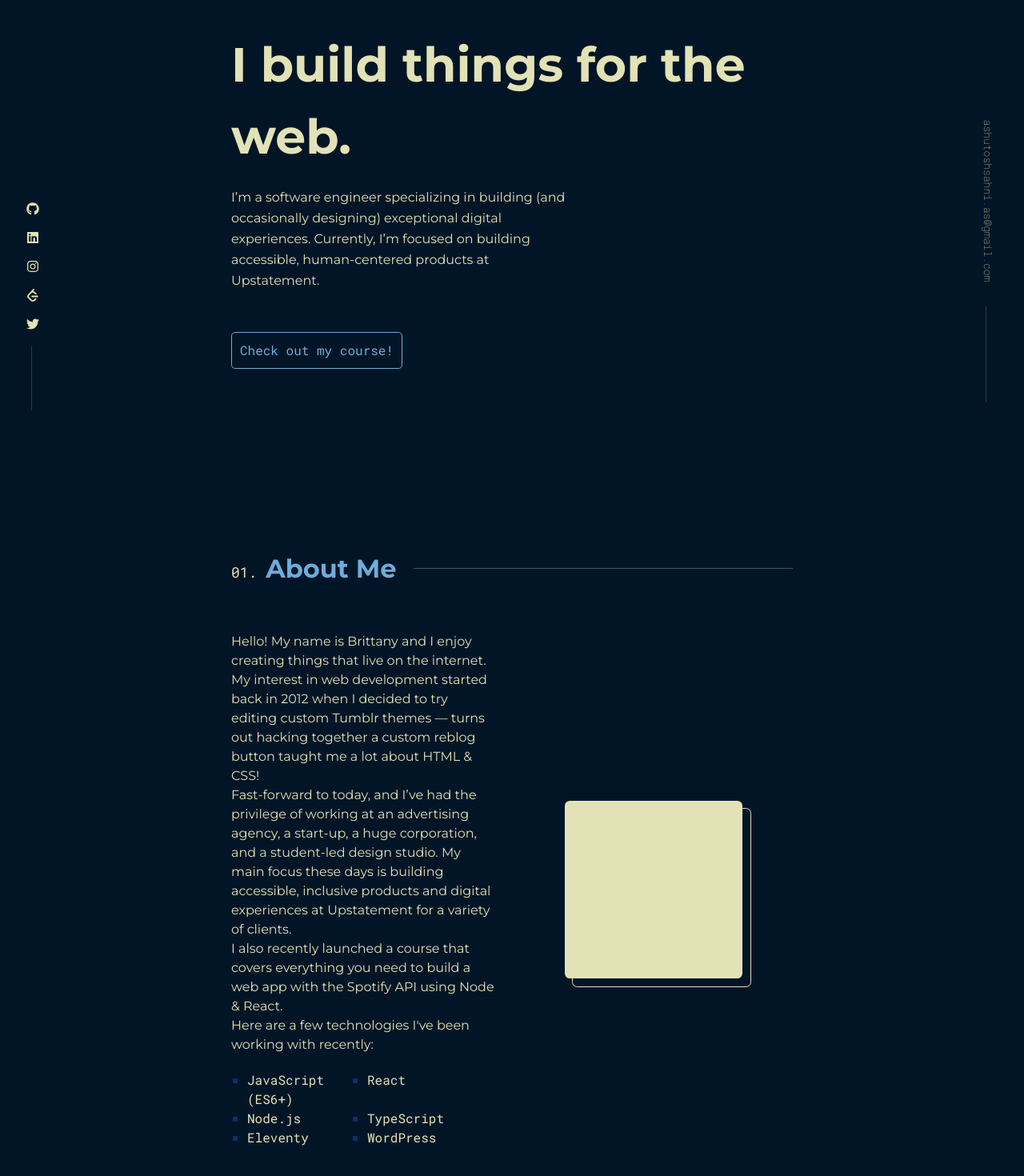
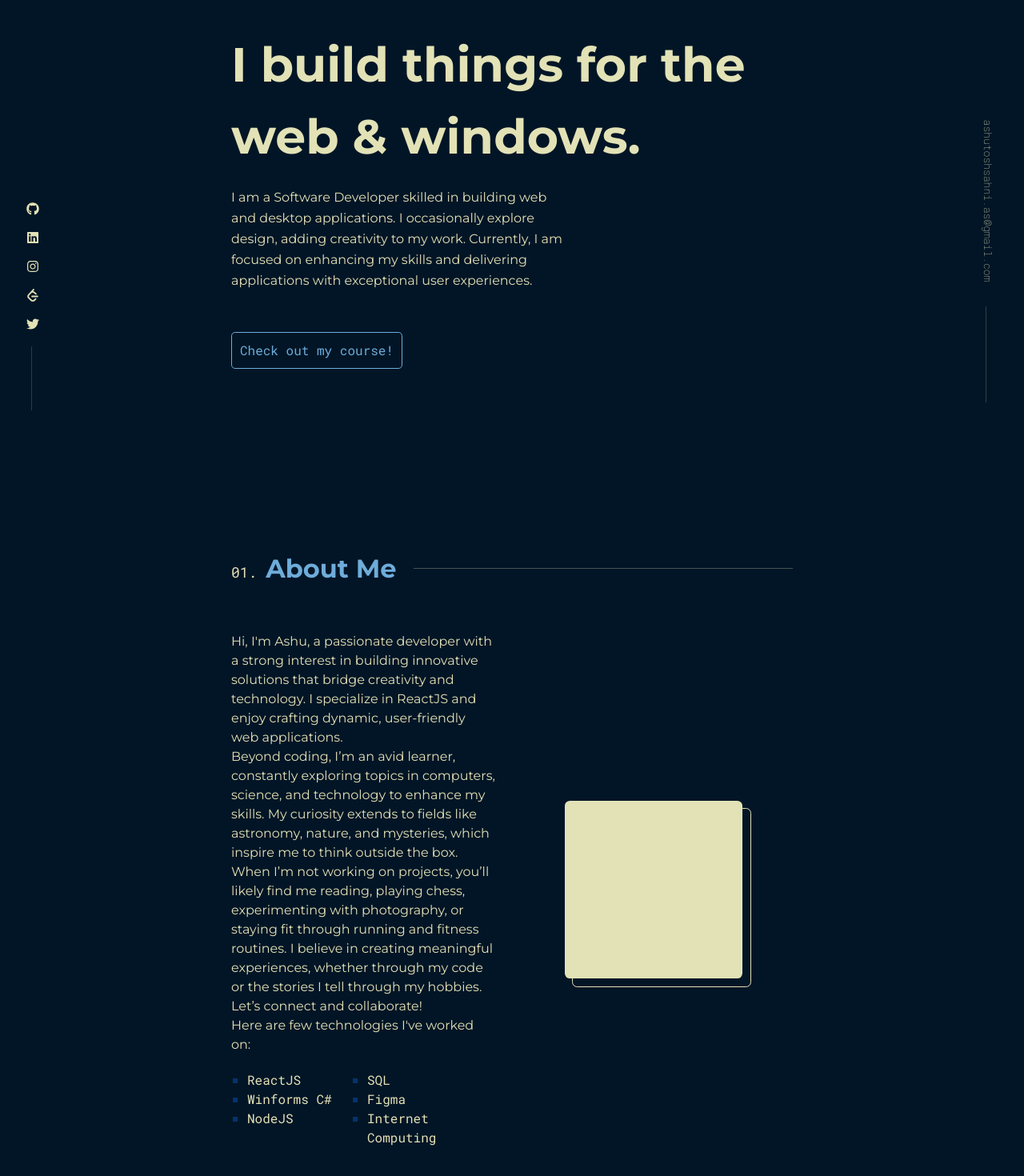
Before and after one commit to AshutoshSahni/ashutosh-sahni-portfolio, a React (Vite) app: page / in a window 1280 px wide. Shown: the part 304-1774 px from the top of the page at 80% size. Built offline with nearby package versions, Linux system fonts and the light colour scheme.

Commit message:
added intro and about details

```diff
--- /dev/null
+++ b/src/DataContext.jsx
@@ -0,0 +1,8 @@
+import React, { createContext } from "react";
+import data from "./data.json";
+
+export const DataContext = createContext();
+
+export const DataProvider = ({ children }) => {
+  return <DataContext.Provider value={data}>{children}</DataContext.Provider>;
+};
--- a/src/components/About/About.jsx
+++ b/src/components/About/About.jsx
@@ -1,7 +1,12 @@
-import React from 'react'
+import React, { useContext } from 'react'
 import './About.css'
+import { DataContext } from '../../DataContext'
 
 const About = () => {
+
+  const about = useContext(DataContext).about;
+  const currentIdx = -1;
+
   return (
     <div className='about' id='about'>
       <div className='aboutHeader'>
@@ -15,36 +20,16 @@ const About = () => {
 
       <div className='aboutDesc'>
         <div className='aboutDescText'>
-          <p>
-            Hello! My name is Brittany and I enjoy creating things that live on the internet.
-            My interest in web development started back in 2012 when I decided to try
-            editing custom Tumblr themes — turns out hacking together a custom reblog
-            button taught me a lot about HTML & CSS!
-          </p>
-
-          <p>
-            Fast-forward to today, and I’ve had the privilege of working at an advertising
-            agency, a start-up, a huge corporation, and a student-led design studio.
-            My main focus these days is building accessible, inclusive products and digital
-            experiences at Upstatement for a variety of clients.
-          </p>
-
-          <p>
-            I also recently launched a course that covers everything you need to build a web app with
-            the Spotify API using Node & React.
-          </p>
-
-          <p>
-            Here are a few technologies I've been working with recently:
-          </p>
+          {about[0].description.map((para, index) => {
+            return (<p key={index}>{para}</p>)
+          })}
 
           <ul className='skillsList'>
-            <li>JavaScript (ES6+)</li>
-            <li>React</li>
-            <li>Node.js</li>
-            <li>TypeScript</li>
-            <li>Eleventy</li>
-            <li>WordPress</li>
+            {
+              about[0].technologies.map((item, index) => {
+                return(<li key={index}>{item} </li>)
+              })
+            }
           </ul>
         </div>
 
--- a/src/components/Intro/Intro.jsx
+++ b/src/components/Intro/Intro.jsx
@@ -1,26 +1,26 @@
-import React from 'react'
+import React, { useContext } from 'react'
 import './Intro.css'
+import { DataContext } from '../../DataContext'
 
 const Intro = () => {
+  const intro = useContext(DataContext).intro;
+
   return (
     <div className='intro'>
       <div className='introGreet'>
-        Hi, my name is
+        {intro[0].greet}
       </div>
 
       <div className='introName'>
-        Ashutosh Sahni.
+        {intro[0].userName}
       </div>
 
       <div className='introSubHeading'>
-        I build things for the web.
+      {intro[0].subHeading}
       </div>
 
       <div className='introDesc'>
-        I’m a software engineer specializing in building
-        (and occasionally designing) exceptional digital experiences.
-        Currently, I’m focused on building accessible,
-        human-centered products at Upstatement.
+      {intro[0].description}
       </div>
 
       <div className='introButton'>
--- a/src/data.json
+++ b/src/data.json
@@ -10,8 +10,13 @@
 
   "about": [
     {
-      "description": "Hello! My name is Brittany and I enjoy creating things that live on the internet. My interest in web development started back in 2012 when I decided to try editing custom Tumblr themes — turns out hacking together a custom reblog button taught me a lot about HTML & CSS!\nFast-forward to today, and I’ve had the privilege of working at an advertising agency, a start-up, a huge corporation, and a student-led design studio. My main focus these days is building accessible, inclusive products and digital experiences at Upstatement for a variety of clients.\nI also recently launched a course that covers everything you need to build a web app with the Spotify API using Node & React.\nHere are a few technologies I've been working with recently:",
-      "technologies": ["JavaScript", "Node.js", "ReactJS"]
+      "description": [
+        "Hi, I'm Ashu, a passionate developer with a strong interest in building innovative solutions that bridge creativity and technology. I specialize in ReactJS and enjoy crafting dynamic, user-friendly web applications.",
+        "Beyond coding, I’m an avid learner, constantly exploring topics in computers, science, and technology to enhance my skills. My curiosity extends to fields like astronomy, nature, and mysteries, which inspire me to think outside the box.",
+        "When I’m not working on projects, you’ll likely find me reading, playing chess, experimenting with photography, or staying fit through running and fitness routines. I believe in creating meaningful experiences, whether through my code or the stories I tell through my hobbies. Let’s connect and collaborate!",
+        "Here are few technologies I've worked on: "
+      ],
+      "technologies": ["ReactJS", "SQL", "Winforms C#", "Figma", "NodeJS", "Internet Computing"]
     }
   ]
 }
--- a/src/main.jsx
+++ b/src/main.jsx
@@ -3,11 +3,15 @@ import { createRoot } from 'react-dom/client'
 import './index.css'
 import App from './App.jsx'
 import { BrowserRouter } from 'react-router-dom'
+import { DataProvider } from './DataContext.jsx'
 
 createRoot(document.getElementById('root')).render(
   <StrictMode>
     <BrowserRouter>
-      <App />
+      <DataProvider>
+        <App />
+      </DataProvider>
     </BrowserRouter>
+
   </StrictMode>,
 )
```
